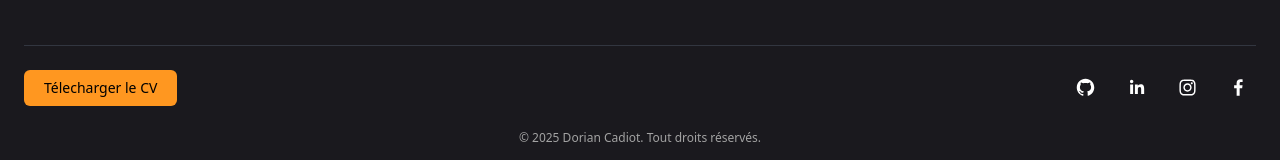
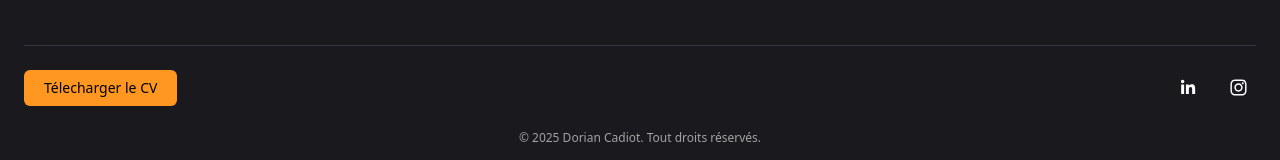
Before and after one commit to DorianCadiot/portfolio-alternance, a React (Vite) app: page / in a window 1280 px wide. Shown: the part 3296-3456 px from the top of the page. Built offline with nearby package versions, Linux system fonts and the light colour scheme; no server answers.

Commit message:
Update Footer.jsx

```diff
--- a/src/components/Footer.jsx
+++ b/src/components/Footer.jsx
@@ -40,10 +40,8 @@ const Footer = () => {
           {/* Right Section - Social Icons */}
           <div className="flex gap-4 mt-4 sm:mt-0">
             {[
-              "https://github.com/A-coderr",
               "https://www.linkedin.com/in/cadiot-dorian/?trk=opento_sprofile_topcard",
               "https://www.instagram.com/dorian.cdt/?hl=en",
-              "https://www.facebook.com/profile.php?id=100011369881132",
             ].map((url, index) => (
               <motion.div
                 key={index}
```
